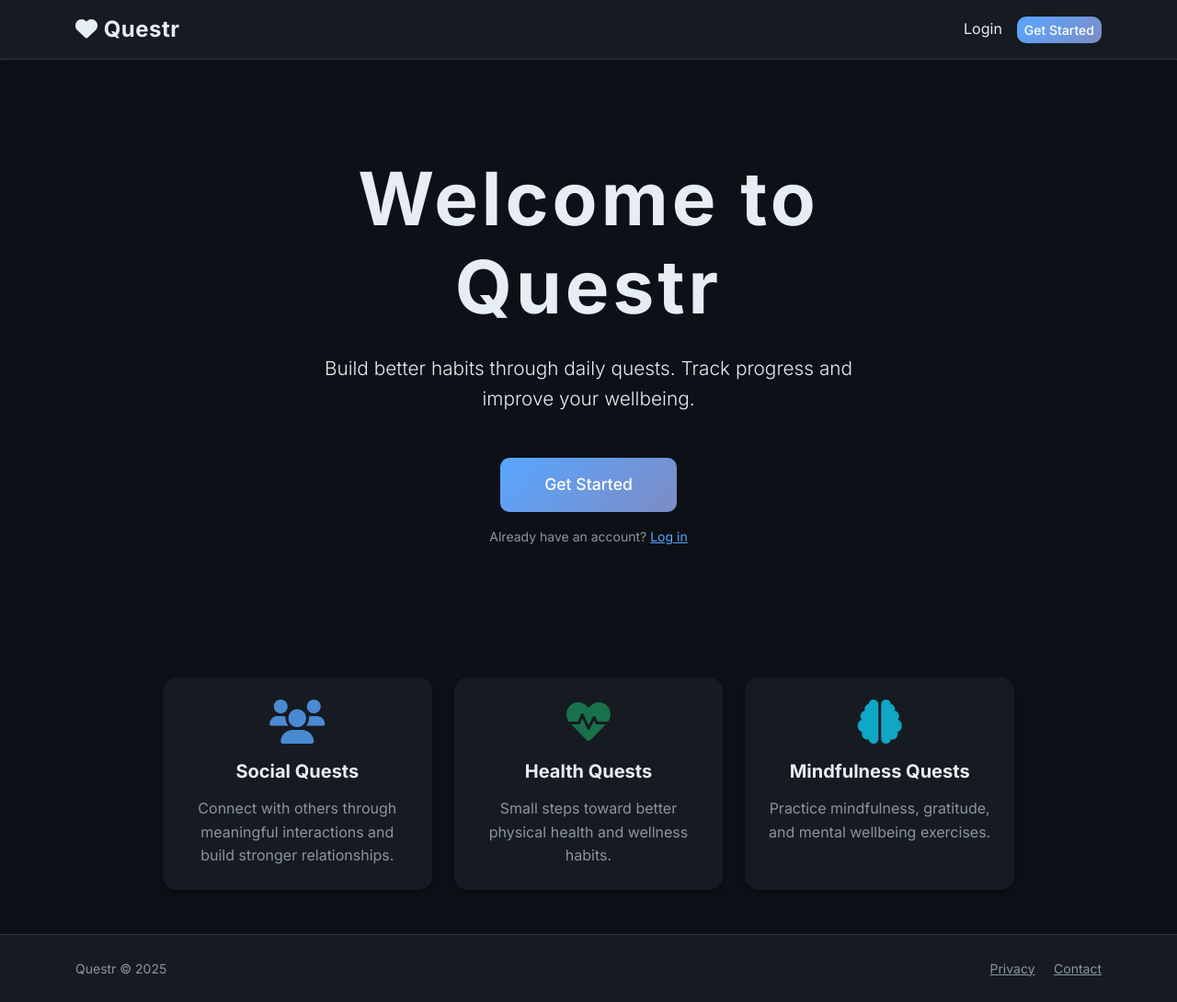
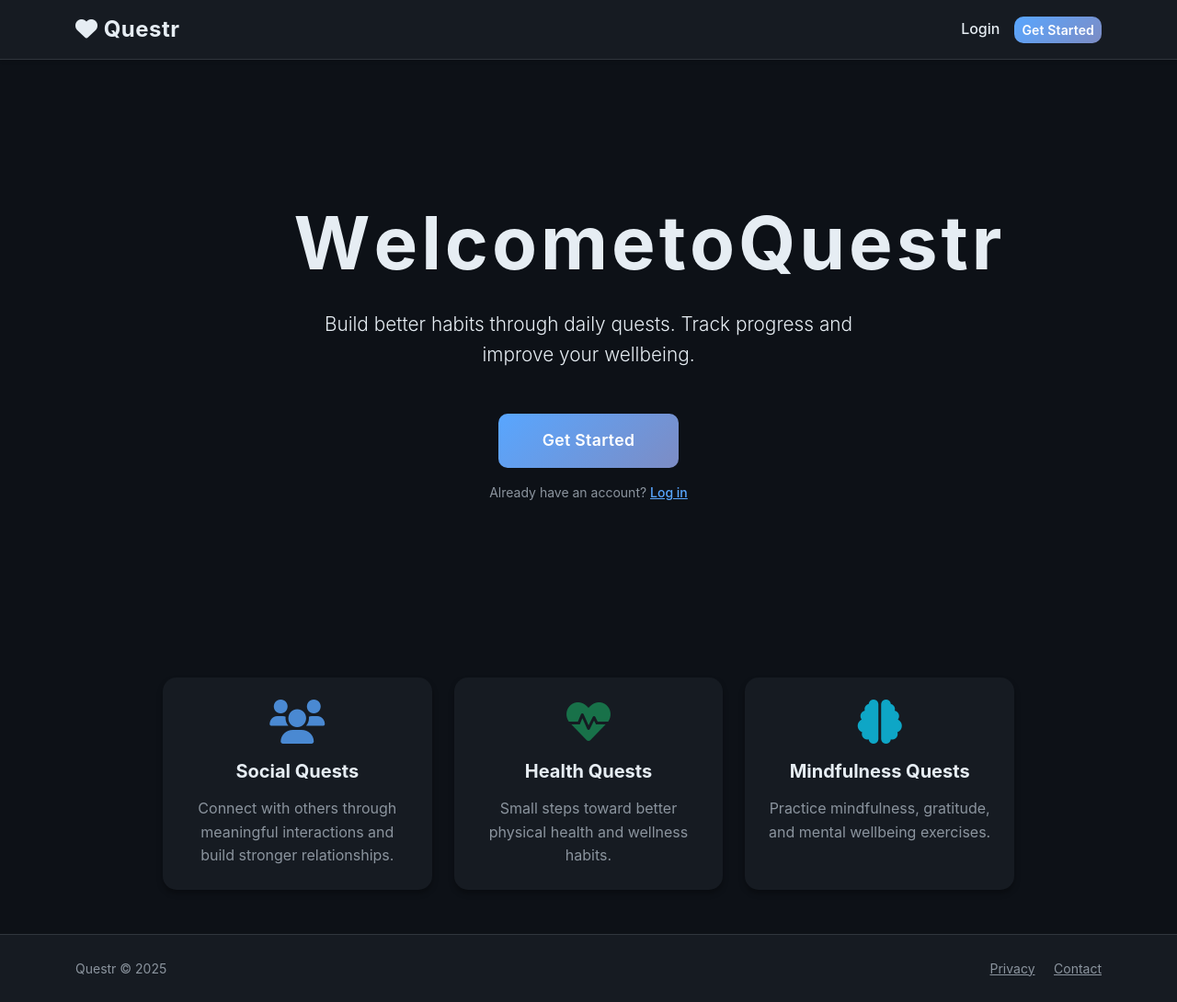
Before and after one commit to pierceluu10/Questr, a Flask app: page / in a window 1280 px wide. Shown: the whole page at 92% size. Run offline with Flask 3, Linux system fonts and the light colour scheme.

Commit message:
font change

```diff
--- a/static/css/style.css
+++ b/static/css/style.css
@@ -16,8 +16,14 @@
     line-height: 1.6;
 }
 
-h1, h2, h3, h4, h5, h6, .navbar-brand, p, span, a, button, .btn {
-    font-family: 'Inter', -apple-system, BlinkMacSystemFont, 'Segoe UI', sans-serif !important;
+body, h1, h2, h3, h4, h5, h6, .navbar-brand, p, span, a, button, .btn, input, textarea, select {
+    font-family: -apple-system, BlinkMacSystemFont, 'Segoe UI', 'Inter', 'Roboto', 'Helvetica Neue', Arial, sans-serif !important;
+}
+
+/* Smoother font rendering */
+* {
+    -webkit-font-smoothing: antialiased;
+    -moz-osx-font-smoothing: grayscale;
 }
 
 /* Gradient backgrounds */
@@ -210,7 +216,8 @@
 /* Buttons */
 .btn {
     border-radius: 10px;
-    font-weight: 500;
+    font-weight: 600;
+    letter-spacing: 0.01em;
     transition: all 0.2s ease;
 }
 
@@ -279,8 +286,47 @@
     }
 }
 
+@keyframes slideInFromLeft {
+    from {
+        opacity: 0;
+        transform: translateX(-20px);
+    }
+    to {
+        opacity: 1;
+        transform: translateX(0);
+    }
+}
+
+@keyframes bounceIn {
+    0% {
+        opacity: 0;
+        transform: scale(0.3) translateY(-30px);
+    }
+    50% {
+        opacity: 1;
+        transform: scale(1.05);
+    }
+    70% {
+        transform: scale(0.95);
+    }
+    100% {
+        opacity: 1;
+        transform: scale(1) translateY(0);
+    }
+}
+
 .fade-in-up {
     animation: fadeInUp 0.6s ease-out;
+}
+
+/* Animate title on page load */
+.animate-title {
+    opacity: 0;
+}
+
+.animate-title span {
+    display: inline-block;
+    opacity: 0;
 }
 
 /* Hero section styling */
--- a/templates/base.html
+++ b/templates/base.html
@@ -9,10 +9,6 @@
     <link href="https://cdn.jsdelivr.net/npm/bootstrap@5.3.0/dist/css/bootstrap.min.css" rel="stylesheet">
     <!-- Font Awesome -->
     <link href="https://cdnjs.cloudflare.com/ajax/libs/font-awesome/6.0.0/css/all.min.css" rel="stylesheet">
-    <!-- Google Fonts -->
-    <link rel="preconnect" href="https://fonts.googleapis.com">
-    <link rel="preconnect" href="https://fonts.gstatic.com" crossorigin>
-    <link href="https://fonts.googleapis.com/css2?family=Poppins:wght@300;400;500;600;700;800&family=Inter:wght@300;400;500;600;700&display=swap" rel="stylesheet">
 
     <!-- Custom CSS -->
     <link href="{{ url_for('static', filename='css/style.css') }}" rel="stylesheet">
@@ -289,10 +285,10 @@
                         </li>
                     {% else %}
                         <li class="nav-item">
-                            <a class="nav-link" href="{{ url_for('login') }}">Login</a>
+                            <a class="nav-link" href="{{ url_for('login') }}" style="font-weight: 500;">Login</a>
                         </li>
                         <li class="nav-item">
-                            <a class="btn btn-primary btn-sm ms-2" href="{{ url_for('register') }}">Get Started</a>
+                            <a class="btn btn-primary btn-sm ms-2" href="{{ url_for('register') }}" style="font-weight: 600; letter-spacing: 0.01em;">Get Started</a>
                         </li>
                     {% endif %}
 
--- a/templates/dashboard.html
+++ b/templates/dashboard.html
@@ -24,7 +24,7 @@
 <div class="row mb-4">
     <div class="col-12">
         <div class="welcome-card p-4 mb-4">
-            <h2 class="fw-bold mb-2" style="white-space: nowrap;">
+            <h2 class="fw-bold mb-2" style="white-space: nowrap; overflow: hidden; text-overflow: ellipsis;">
                 <i class="fas fa-heart"></i> Welcome back, <span class="username-highlight">{{ user.username }}</span>!
             </h2>
             <p class="mb-0">Complete your daily quests to build better habits.</p>
--- a/templates/index.html
+++ b/templates/index.html
@@ -6,7 +6,7 @@
 <div class="row justify-content-center align-items-center" style="min-height: 75vh;">
     <div class="col-lg-7 text-center">
         <div class="hero-section py-5">
-            <h1 class="display-1 fw-bold mb-4" style="font-size: clamp(3rem, 8vw, 5rem); letter-spacing: 0.05em;">
+            <h1 class="display-1 fw-bold mb-4 animate-title" style="font-size: clamp(3rem, 8vw, 5rem); letter-spacing: 0.05em; white-space: nowrap;">
                 Welcome to Questr
             </h1>
             <p class="lead mb-5" style="font-size: 1.3rem; max-width: 600px; margin: 0 auto;">
@@ -15,12 +15,12 @@
 
             {% if not current_user.is_authenticated %}
                 <div class="d-grid gap-2 d-md-flex justify-content-md-center">
-                    <a href="{{ url_for('register') }}" class="btn btn-primary btn-lg px-5 py-3" style="font-size: 1.1rem;">
+                    <a href="{{ url_for('register') }}" class="btn btn-primary btn-lg px-5 py-3" style="font-size: 1.1rem; font-weight: 600; letter-spacing: 0.02em;">
                         Get Started
                     </a>
                 </div>
-                <p class="text-muted mt-3 small">
-                    Already have an account? <a href="{{ url_for('login') }}" class="text-primary">Log in</a>
+                <p class="text-muted mt-3 small" style="font-weight: 400;">
+                    Already have an account? <a href="{{ url_for('login') }}" class="text-primary" style="font-weight: 500;">Log in</a>
                 </p>
             {% else %}
                 <a href="{{ url_for('dashboard') }}" class="btn btn-primary btn-lg px-5 py-3" style="font-size: 1.1rem;">
@@ -67,3 +67,29 @@
     </div>
 </div>
 {% endblock %}
+
+{% block extra_scripts %}
+<script>
+    // Animate the title letters
+    document.addEventListener('DOMContentLoaded', function() {
+        const title = document.querySelector('.animate-title');
+        if (title) {
+            const text = title.textContent;
+            title.textContent = '';
+            title.style.opacity = '1';
+
+            // Split text into individual characters
+            const chars = text.split('');
+            chars.forEach((char, index) => {
+                const span = document.createElement('span');
+                span.textContent = char;
+                span.style.display = 'inline-block';
+                span.style.opacity = '0';
+                span.style.animation = `fadeInUp 0.5s ease forwards`;
+                span.style.animationDelay = `${index * 0.05}s`;
+                title.appendChild(span);
+            });
+        }
+    });
+</script>
+{% endblock %}
```
